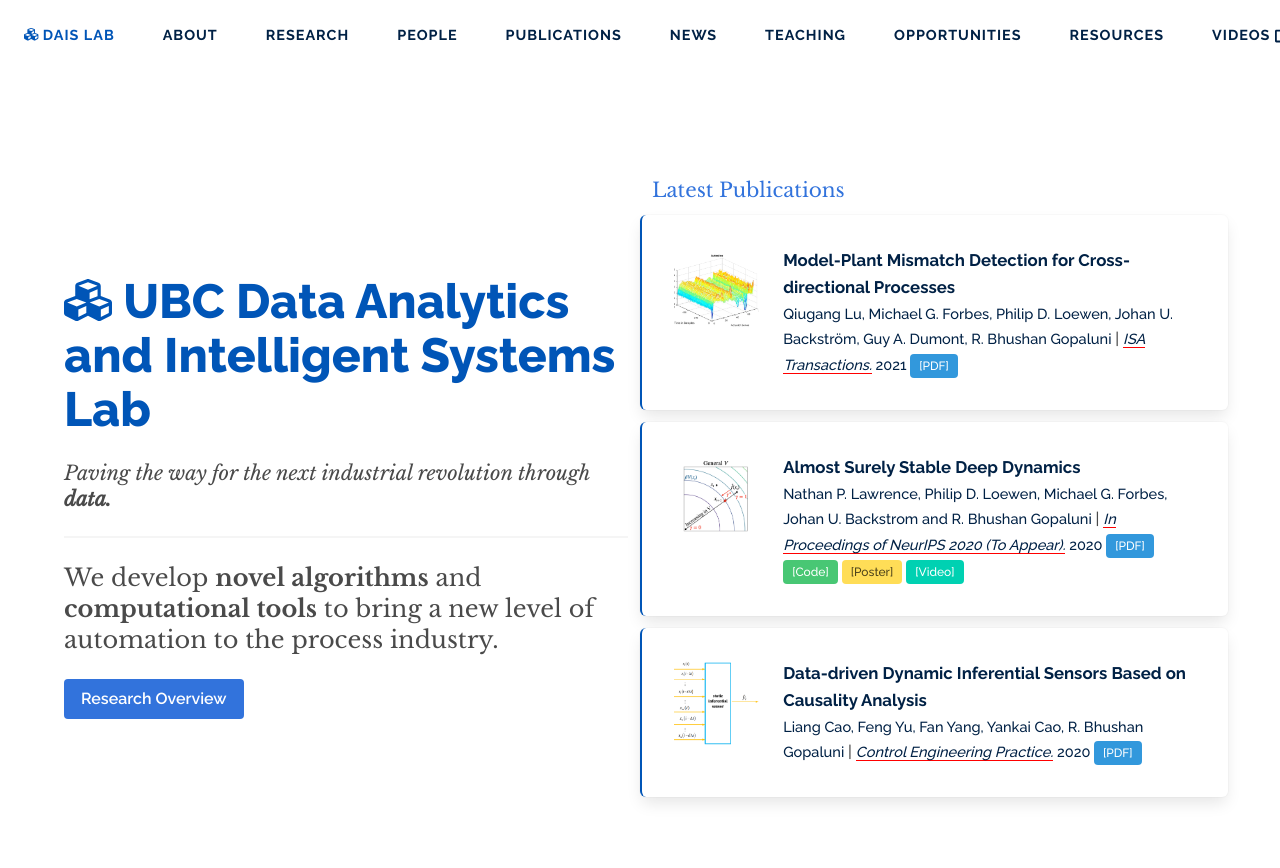
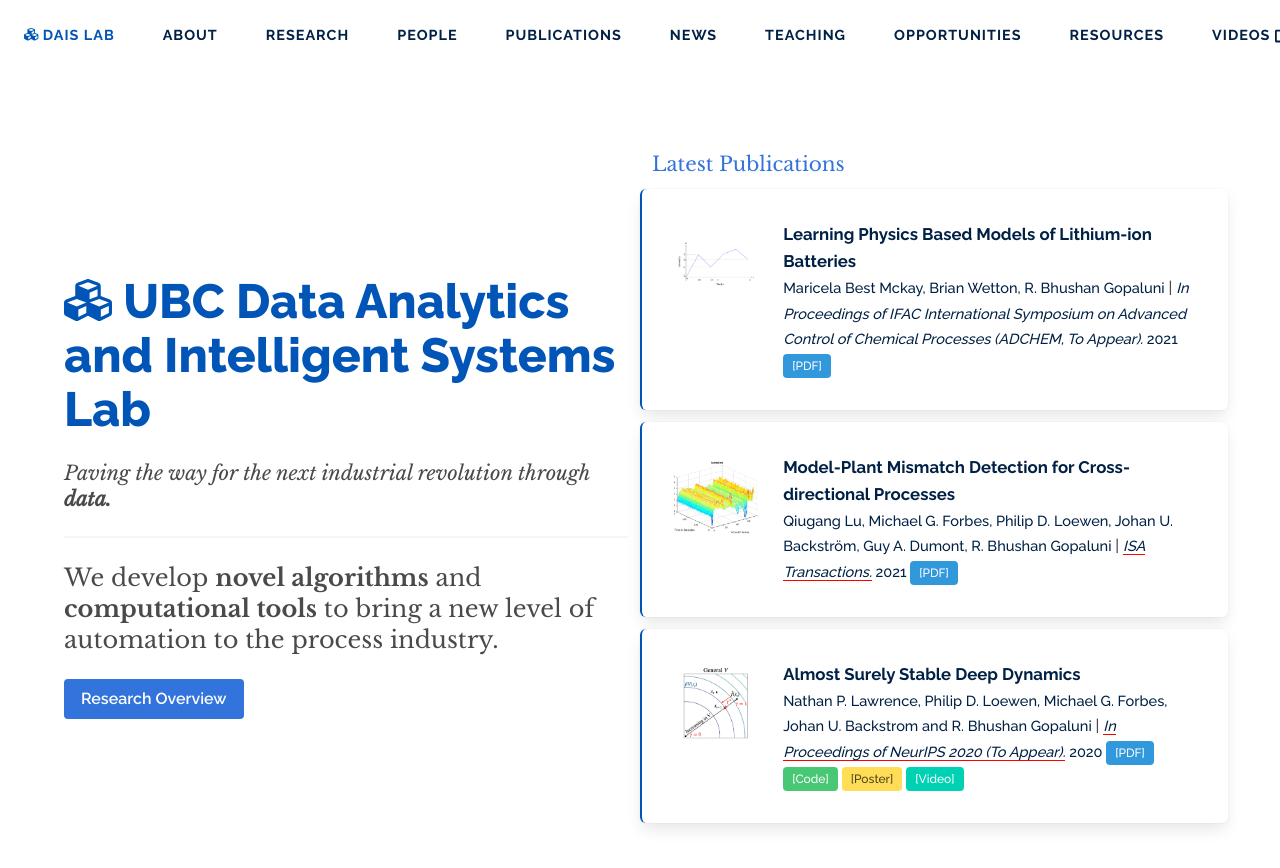
Before and after one commit to daisubc/daisubc.github.io, a Jekyll site: the page built from index.md, in a window 1280 px wide and 900 px high. Shown: the top 868 px of the window. Built offline with Jekyll 4.4.1, drawn with Linux system fonts in a browser that asks for light colours; nearby versions of some CDN libraries.

Commit message:
add adchem pub

```diff
--- a/_data/publications.yml
+++ b/_data/publications.yml
@@ -1,3 +1,11 @@
+- authors: "Maricela Best Mckay, Brian Wetton, R. Bhushan Gopaluni"
+  type: "conference"
+  year: "2021"
+  title: "Learning Physics Based Models of Lithium-ion Batteries"
+  journal: "In Proceedings of IFAC International Symposium on Advanced Control of Chemical Processes (ADCHEM, To Appear)"
+  pdf: "2021C1_McKay_ADCHEM.pdf"
+  thumbnail: "mckay_adchem_2021.png"
+
 - authors: "Qiugang Lu, Michael G. Forbes, Philip D. Loewen, Johan U. Backström, Guy A. Dumont, R. Bhushan Gopaluni"
   type: "paper"
   year: "2021"
```
Also changed, not shown: assets/thumbnails/mckay_adchem_2021.png (added), 1 other file.
